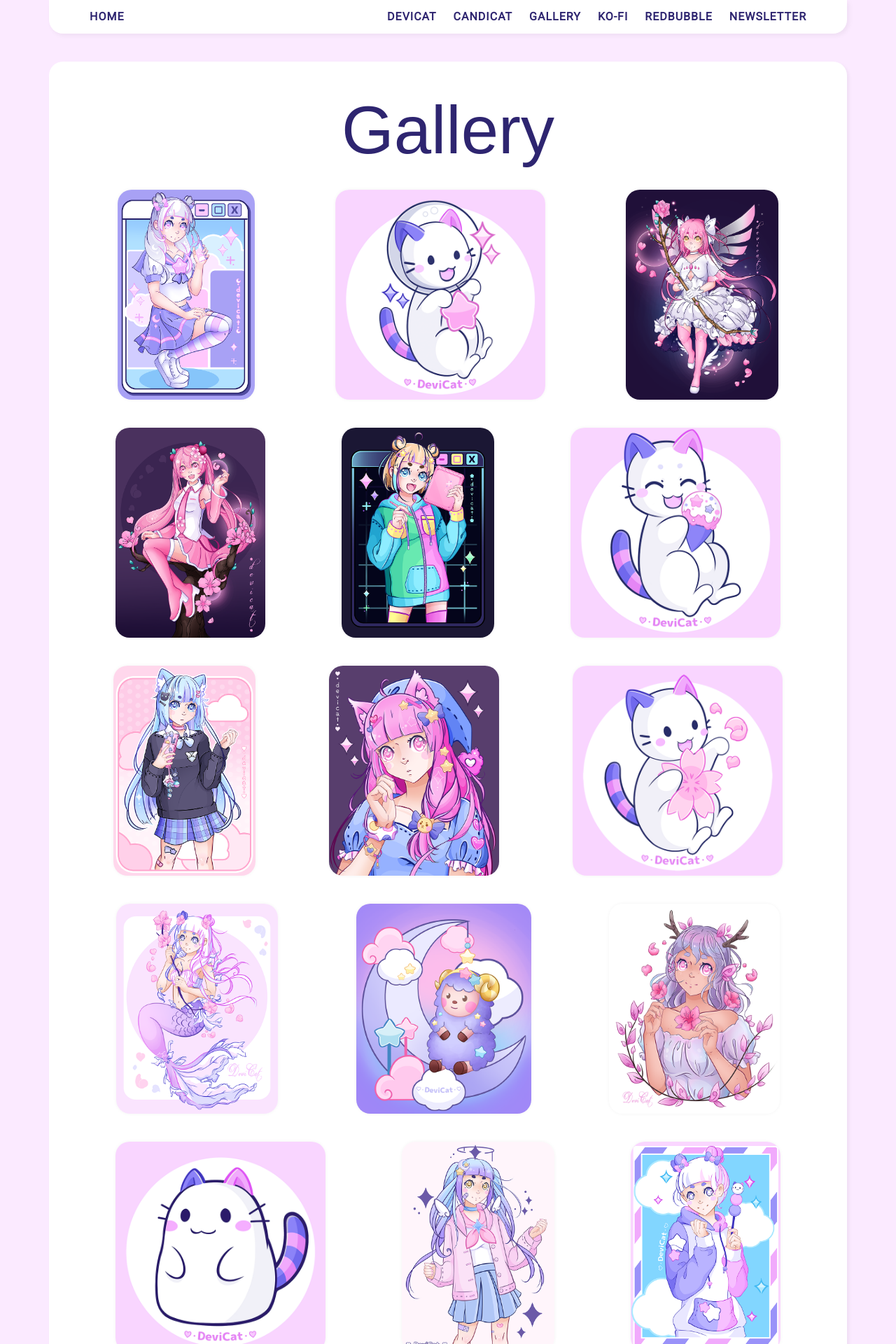
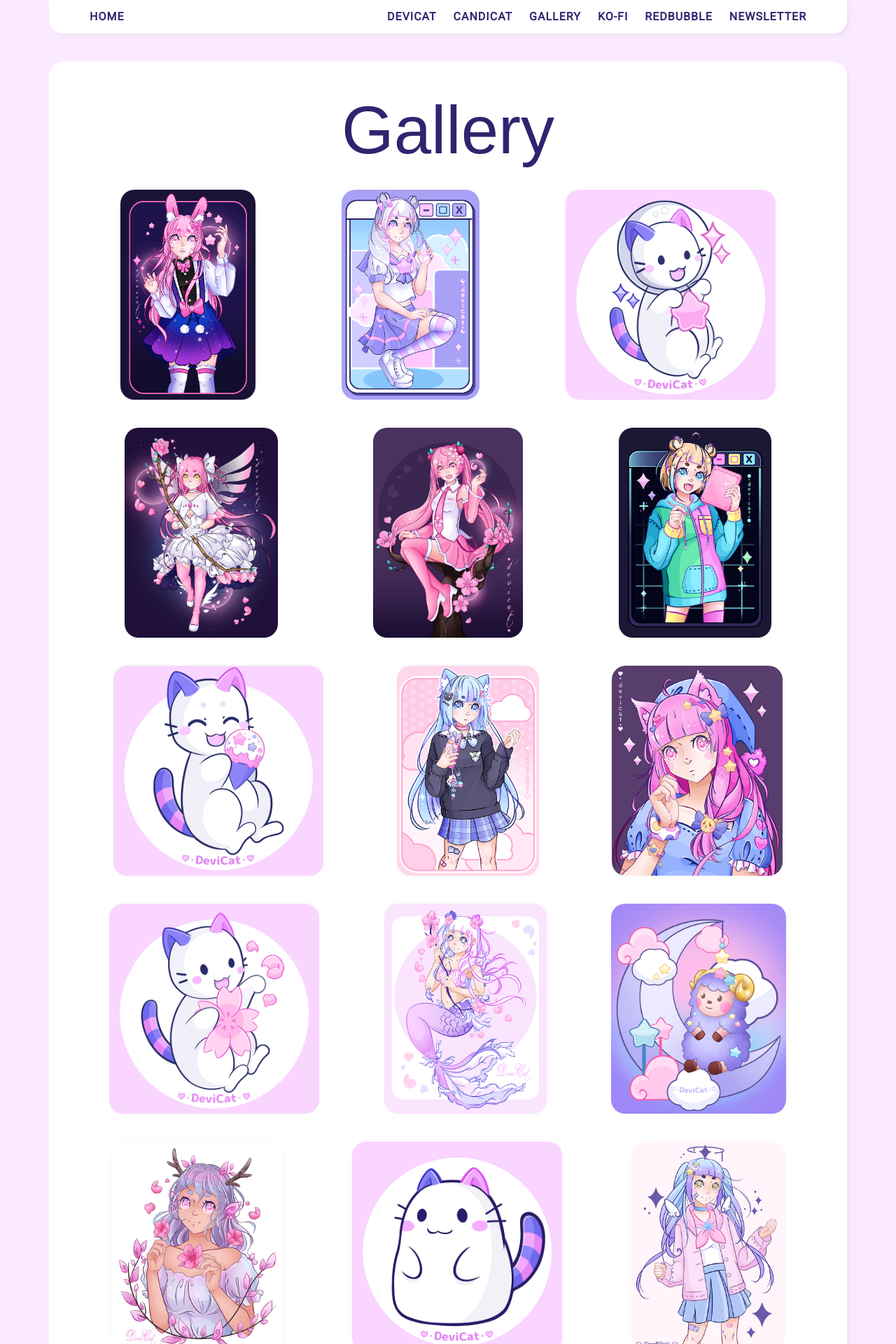
Before and after one commit to DeviCatOutlet/devicatoutlet.github.io, a Jekyll site: the page built from gallery.md, in a window 1280 px wide. Shown: the top 1920 px of the page at 70% size. Built offline with Jekyll 4.4.1, drawn with Linux system fonts in a browser that asks for light colours; some web fonts are replaced; our own code applies the rules of GitHub Pages for plain Markdown files.

Commit message:
Update Gallery
Add CamillyartesDTIYS2022.png to gallery.

```diff
--- a/gallery.md
+++ b/gallery.md
@@ -1,5 +1,6 @@
 # Gallery
 
+![Camillyartes DTIYS 2022](img/CamillyartesDTIYS2022.png)
 ![CandiCat Magical Girl 2022](img/CCMagicalGirl2022.png)
 ![CandiCat In Space 2022](img/CandiCatSpaceCat2022.png)
 ![Goddess Madoka 2022](img/GoddessMadoka2022.png)
```
Also changed, not shown: img/CamillyartesDTIYS2022.png (added).
